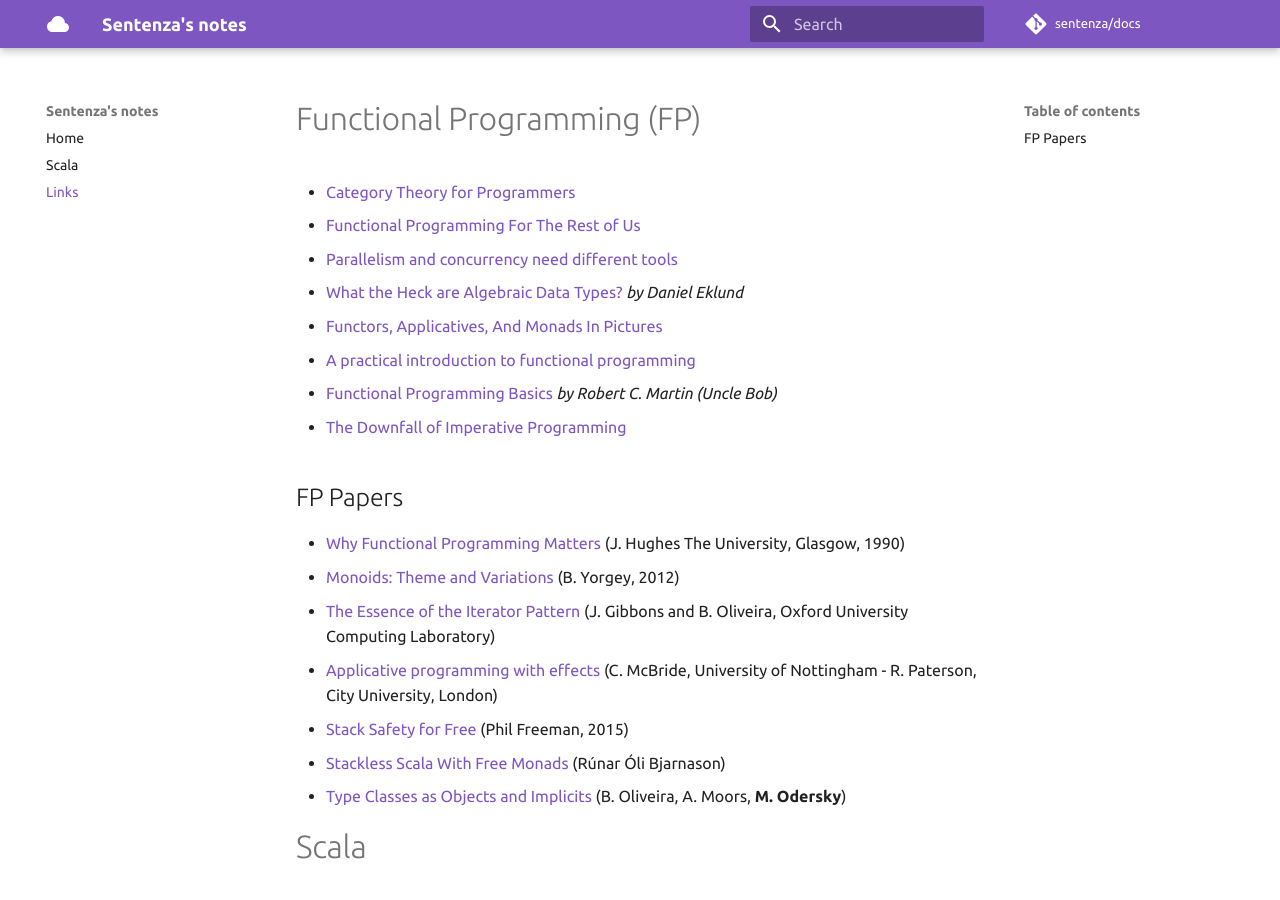
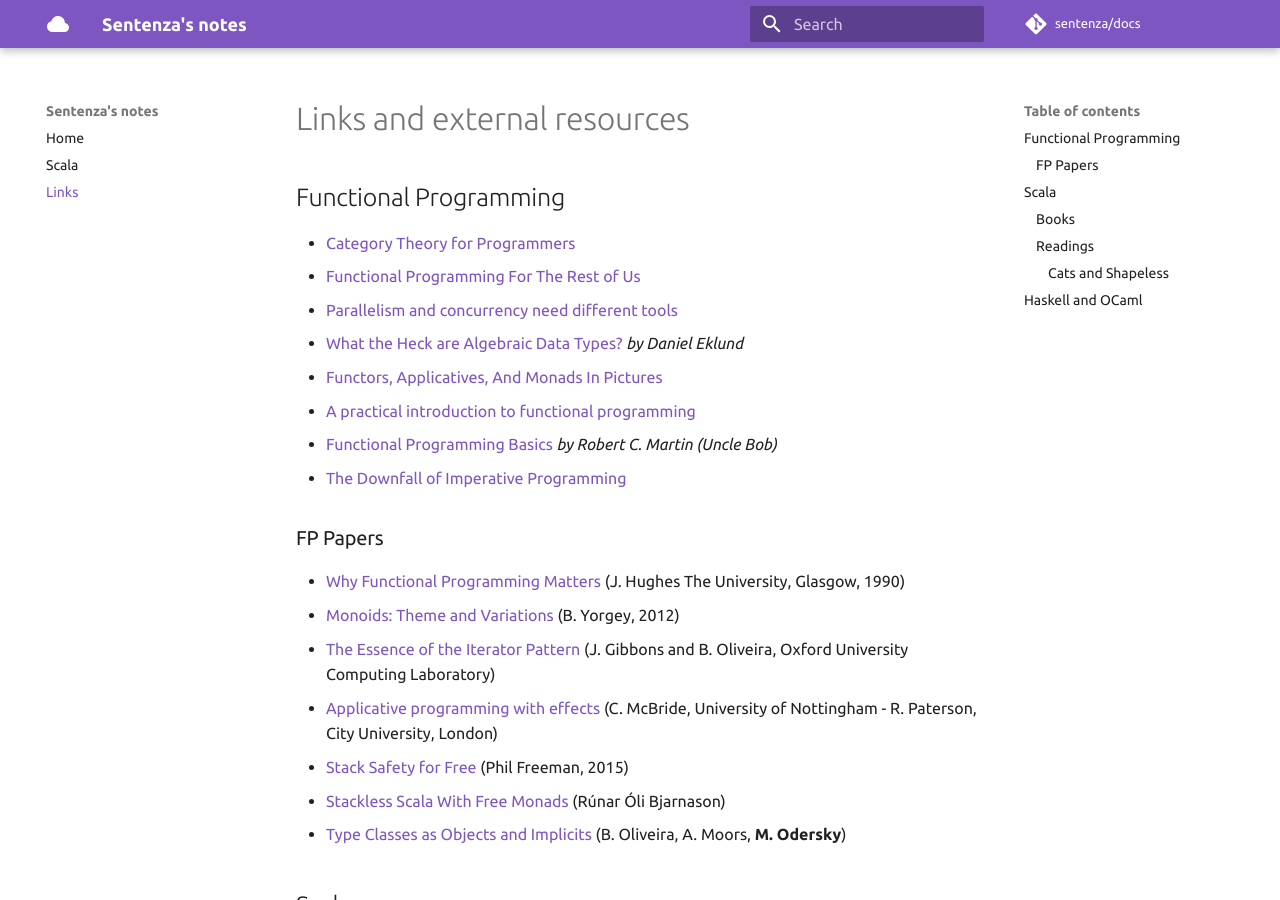
Before and after one commit to sentenza/docs, an MkDocs documentation site: the page built from docs/links.md, in a window 1280 px wide and 900 px high. Built offline with MkDocs 1.6.1 and Material for MkDocs 9.7.7, drawn with Linux system fonts in a browser that asks for light colours; comment, search, counter and statistics services are not loaded.

Commit message:
fix: links TOC

```diff
--- a/docs/links.md
+++ b/docs/links.md
@@ -1,4 +1,6 @@
-# Functional Programming (FP)
+# Links and external resources
+
+## Functional Programming
 
 * [Category Theory for Programmers](https://github.com/hmemcpy/milewski-ctfp-pdf)
 * [Functional Programming For The Rest of Us](http://www.defmacro.org/2006/06/19/fp.html)
@@ -9,7 +11,7 @@
 * [Functional Programming Basics](https://pragprog.com/magazines/2013-01/functional-programming-basics) *by Robert C. Martin (Uncle Bob)*
 * [The Downfall of Imperative Programming](https://www.fpcomplete.com/blog/2012/04/the-downfall-of-imperative-programming)
 
-## FP Papers
+### FP Papers
 
 * [Why Functional Programming Matters](https://www.cs.kent.ac.uk/people/staff/dat/miranda/whyfp90.pdf) (J. Hughes
 The University, Glasgow, 1990)
@@ -21,9 +23,9 @@ The University, Glasgow, 1990)
 * [Type Classes as Objects and Implicits](http://ropas.snu.ac.kr/~bruno/papers/TypeClasses.pdf) (B. Oliveira, A. Moors,
 **M. Odersky**)
 
-# Scala
+## Scala
 
-**Books**
+### Books
 
 * [Programming in Scala](https://www.artima.com/shop/programming_in_scala) (2016) by Martin Odersky, Lex Spoon, and Bill Venners
 * [Functional Programming, Simplified](https://amzn.to/2OCFROS) (2017) by Alvin Alexander (*companion of the Red Book*)
@@ -32,7 +34,7 @@ The University, Glasgow, 1990)
 * [Scala with Cats](https://underscore.io/books/scala-with-cats)
 * [The Type Astronaut's Guide to Shapeless](https://underscore.io/books/shapeless-guide)
 
-**Readings**
+### Readings
 
 * [Scala's Types of Types](https://ktoso.github.io/scala-types-of-types)
 * [Typeclasses in scala - Illustrated with cats](https://impurepics.com/posts/2018-06-17-typeclasses-in-scala.html)
@@ -46,7 +48,7 @@ The University, Glasgow, 1990)
 * [Free monads - what? and why?](https://softwaremill.com/free-monads)
 * [Free Monad examples](https://github.com/kenbot/free)
 
-**Cats and Shapeless**
+#### Cats and Shapeless
 
 * [Scala Cats library for dummies](https://medium.com/@abu_nadhr/scala-cats-library-for-dummies-part-1-8ec47af7a144)
 * [Cats Infographic](https://github.com/tpolecat/cats-infographic)
```
